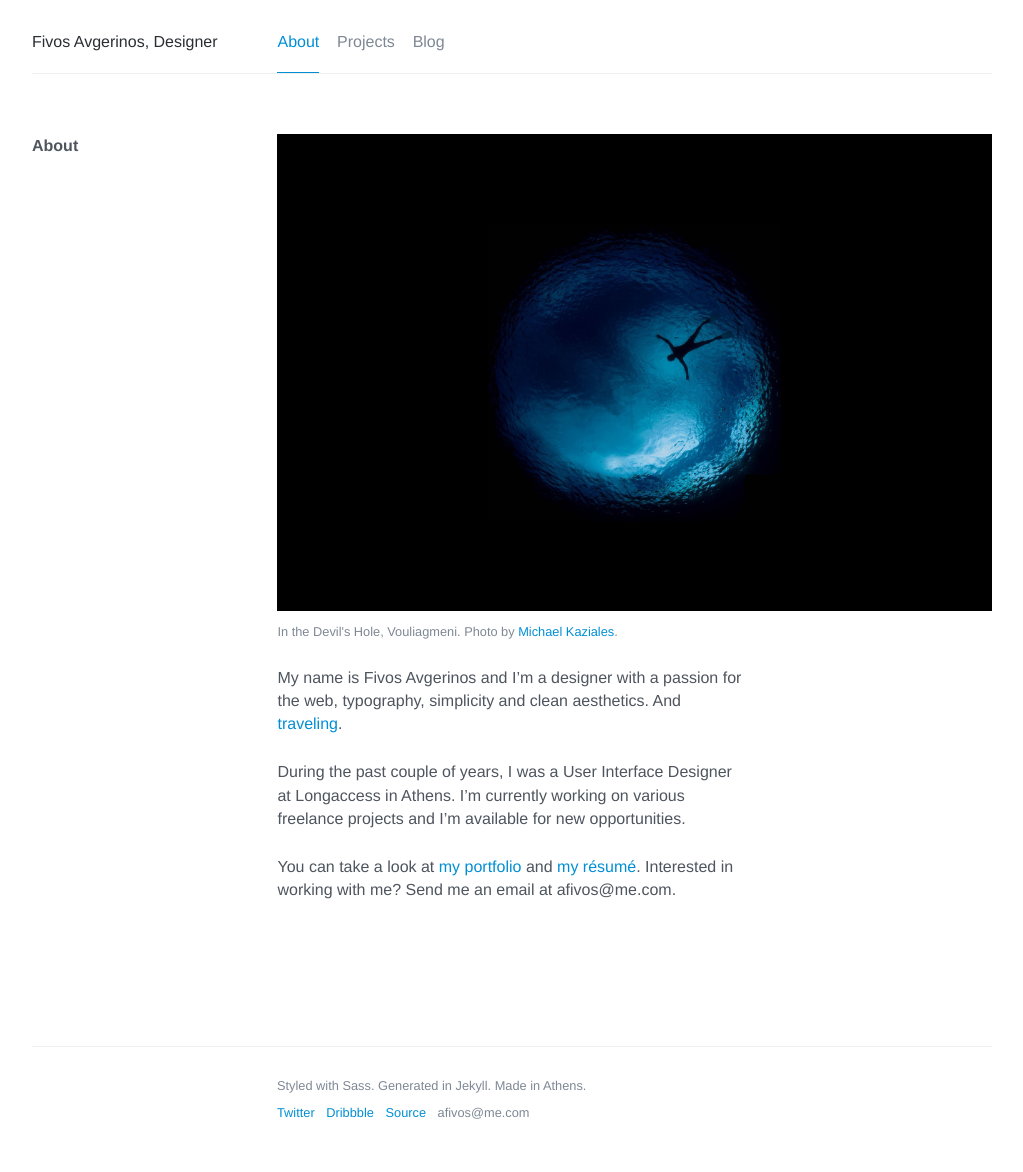
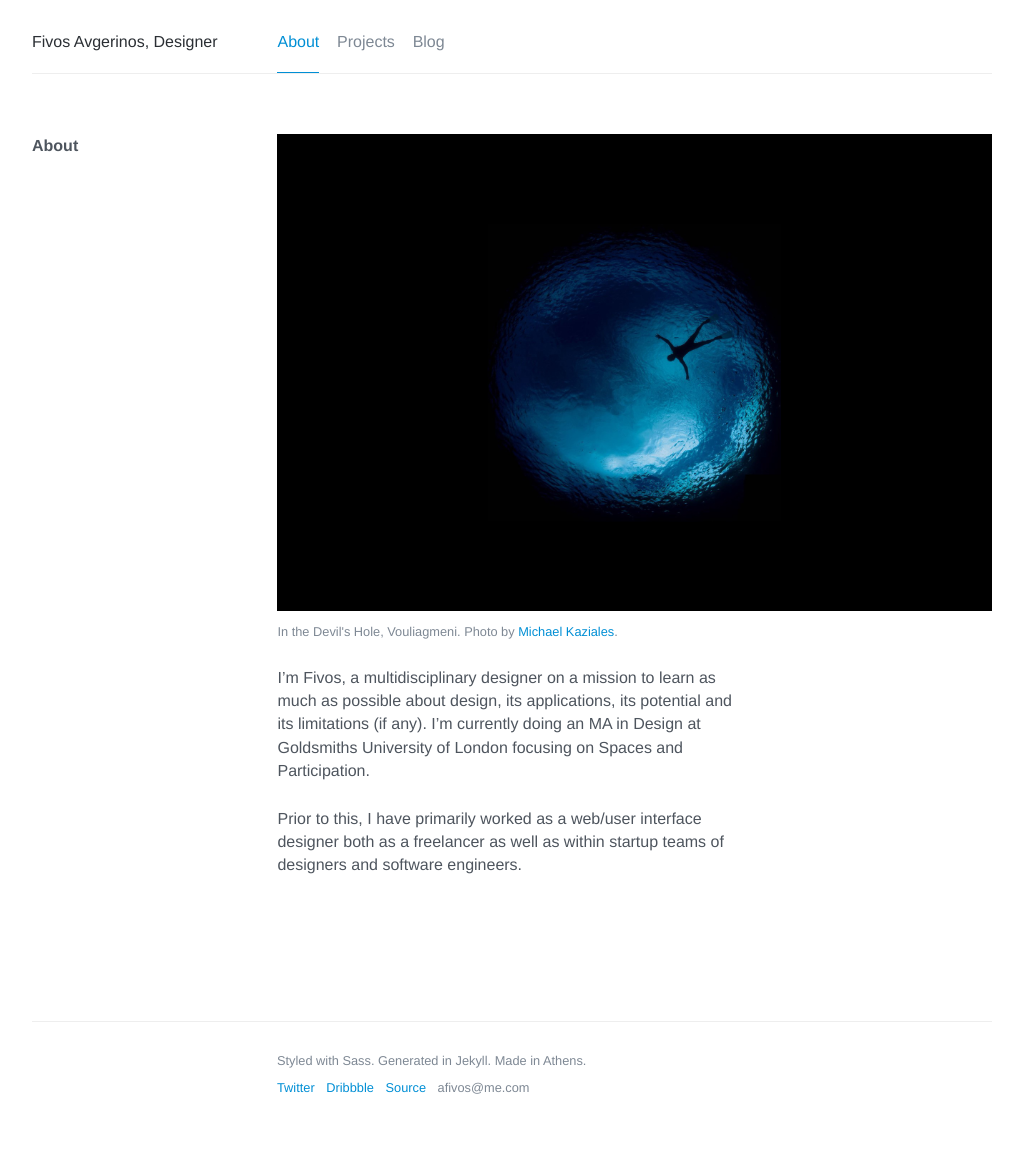
Before and after one commit to afivos/afivos.com, a Jekyll site: the page built from index.md, in a window 1280 px wide. Shown: the whole page, without its empty margins (128-1151 px from the left). Built offline with Jekyll 4.4.1, drawn with Linux system fonts in a browser that asks for light colours; nearby versions of some CDN libraries; comment, search, counter and statistics services are not loaded; after the commit the page ends 1147 px from its top, so only the background shows below that.

Commit message:
Update bio

```diff
--- a/index.md
+++ b/index.md
@@ -7,8 +7,6 @@ title: About
     <figcaption>In the Devil's Hole, Vouliagmeni. Photo by <a href="https://www.instagram.com/mkaziales">Michael Kaziales</a>.</figcaption>
 </figure>
 
-My name is Fivos Avgerinos and I'm a designer with a passion for the web, typography, simplicity and clean aesthetics. And [traveling](http://instagram.com/afivos "Fivos Avgerinos on Instagram").
+I’m Fivos, a multidisciplinary designer on a mission to learn as much as possible about design, its applications, its potential and its limitations (if any). I'm currently doing an MA in Design at Goldsmiths University of London focusing on Spaces and Participation.
 
-During the past couple of years, I was a User Interface Designer at Longaccess in Athens. I'm currently working on various freelance projects and I'm available for new opportunities.
-
-You can take a look at [my portfolio](http://dribbble.com/afivos "Fivos Avgerinos on Dribbble") and [my résumé](/resume.pdf). Interested in working with me? Send me an email at afivos@me.com.
+Prior to this, I have primarily worked as a web/user interface designer both as a freelancer as well as within startup teams of designers and software engineers.
```
